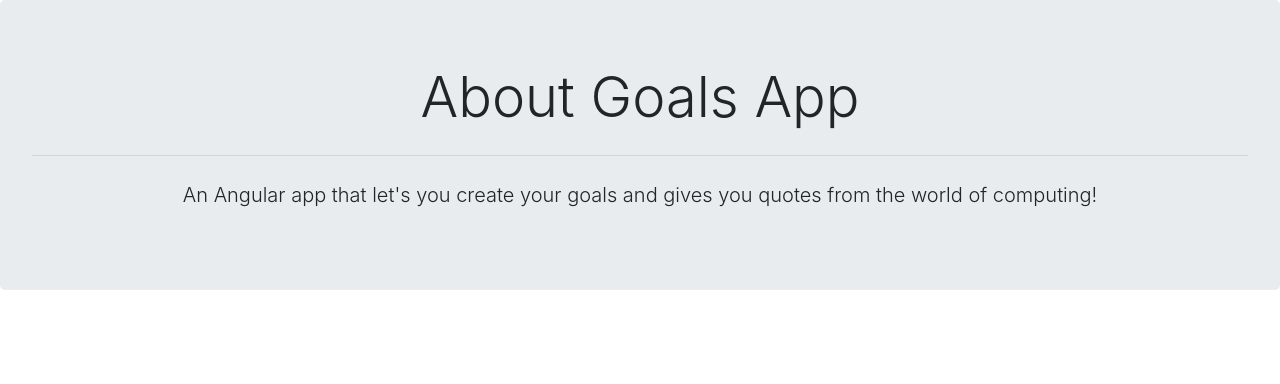
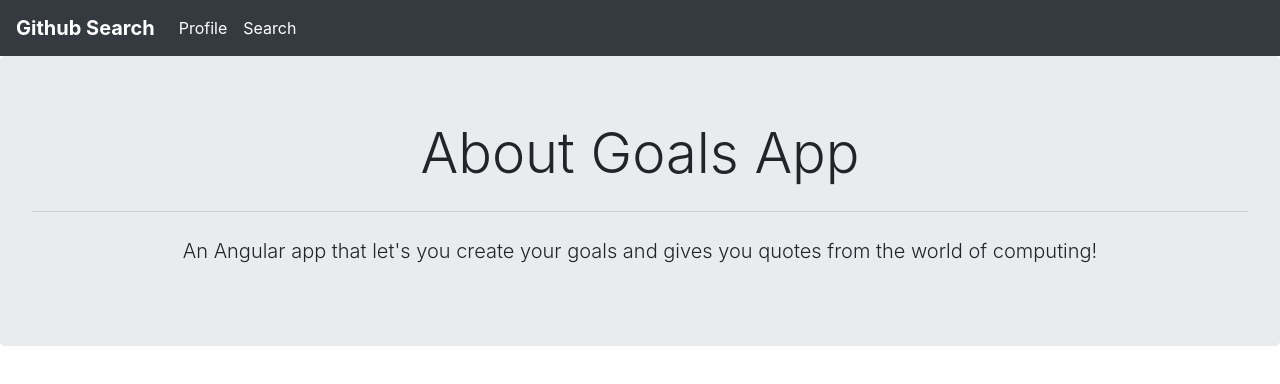
Before and after one commit to MaureenMurugi/gitScanner, an Angular app in the folder Documents/moringa-core-projects/gitSearch/: page /search in a window 1280 px wide. Shown: the top 384 px of the page. Built offline with nearby package versions, Linux system fonts and the light colour scheme.

Commit message:
populate the nav-bar

```diff
--- a/Documents/moringa-core-projects/gitSearch/src/app/app.component.html
+++ b/Documents/moringa-core-projects/gitSearch/src/app/app.component.html
@@ -1,2 +1,3 @@
 <!-- <app-profile></app-profile> -->
+<app-navbar></app-navbar>
 <router-outlet></router-outlet>
--- a/Documents/moringa-core-projects/gitSearch/src/app/app.module.ts
+++ b/Documents/moringa-core-projects/gitSearch/src/app/app.module.ts
@@ -7,12 +7,14 @@
 import { ProfileComponent } from './components/profile/profile.component';
 import { ProfileService } from './services/profile.service';
 import { SearchComponent } from './search/search.component';
+import { NavbarComponent } from './navbar/navbar.component';
 
 @NgModule({
   declarations: [
     AppComponent,
     ProfileComponent,
-    SearchComponent
+    SearchComponent,
+    NavbarComponent
   ],
   imports: [
     BrowserModule,
--- /dev/null
+++ b/Documents/moringa-core-projects/gitSearch/src/app/navbar/navbar.component.html
@@ -0,0 +1,12 @@
+<nav class="navbar navbar-expand-lg navbar-dark bg-dark">
+    <a class="navbar-brand" routerLink="goals"><b>Github Search</b></a>
+    <button class="navbar-toggler" type="button" data-toggle="collapse" data-target="#navbarNavAltMarkup" aria-controls="navbarNavAltMarkup" aria-expanded="false" aria-label="Toggle navigation">
+      <span class="navbar-toggler-icon"></span>
+    </button>
+    <div class="collapse navbar-collapse" id="navbarNavAltMarkup">
+      <div class="navbar-nav">
+        <a class="nav-item nav-link active" routerLink="profile" routerLinkActive='active'>Profile<span class="sr-only">(current)</span></a>
+      <a class="nav-item nav-link" routerLink="/search" routerLinkActive='active'>Search</a>
+      </div>
+    </div>
+  </nav>
--- /dev/null
+++ b/Documents/moringa-core-projects/gitSearch/src/app/navbar/navbar.component.ts
@@ -0,0 +1,15 @@
+import { Component, OnInit } from '@angular/core';
+
+@Component({
+  selector: 'app-navbar',
+  templateUrl: './navbar.component.html',
+  styleUrls: ['./navbar.component.css']
+})
+export class NavbarComponent implements OnInit {
+
+  constructor() { }
+
+  ngOnInit(): void {
+  }
+
+}
```
Also changed, not shown: Documents/moringa-core-projects/gitSearch/src/app/navbar/navbar.component.css (added), 1 other file (tests, documents, lock files or other folders).
